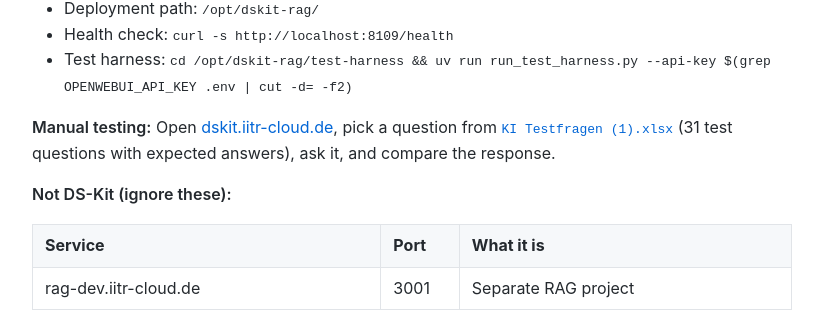
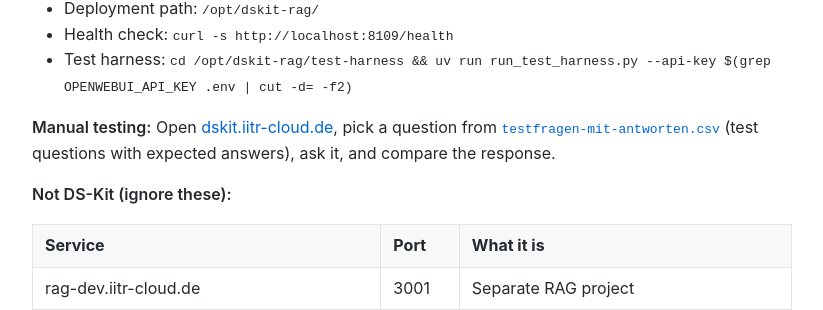
Before and after one commit to MariusWilsch/public-wilsch-ai-pages, a Jekyll site: the page built from project/iitr/dskit-navigation-design.md, in a window 1280 px wide and 900 px high, scrolled down 1937 px. Shown: the part 143-453 px from the top of the window, without its empty margins (228-1051 px from the left). Built offline with Jekyll 4.4.1, drawn with Linux system fonts in a browser that asks for light colours; our own code applies the rules of GitHub Pages for plain Markdown files.

Commit message:
Sync from hippocampus 2026-02-11

```diff
--- a/project/iitr/dskit-navigation-design.md
+++ b/project/iitr/dskit-navigation-design.md
@@ -58,7 +58,7 @@ Prototype is live on IITR-STAGING. These are the DS-Kit containers:
 - Health check: `curl -s http://localhost:8109/health`
 - Test harness: `cd /opt/dskit-rag/test-harness && uv run run_test_harness.py --api-key $(grep OPENWEBUI_API_KEY .env | cut -d= -f2)`
 
-**Manual testing:** Open [dskit.iitr-cloud.de](https://dskit.iitr-cloud.de), pick a question from [`KI Testfragen (1).xlsx`](https://github.com/veloxforce/IITR__IITR-NAVIGATION/tree/main/.claude/tracking/issue-720) (31 test questions with expected answers), ask it, and compare the response.
+**Manual testing:** Open [dskit.iitr-cloud.de](https://dskit.iitr-cloud.de), pick a question from [`testfragen-mit-antworten.csv`](https://github.com/veloxforce/IITR__IITR-NAVIGATION/blob/main/infrastructure/dskit-rag/test-harness/testfragen-mit-antworten.csv) (test questions with expected answers), ask it, and compare the response.
 
 **Not DS-Kit (ignore these):**
 
```
